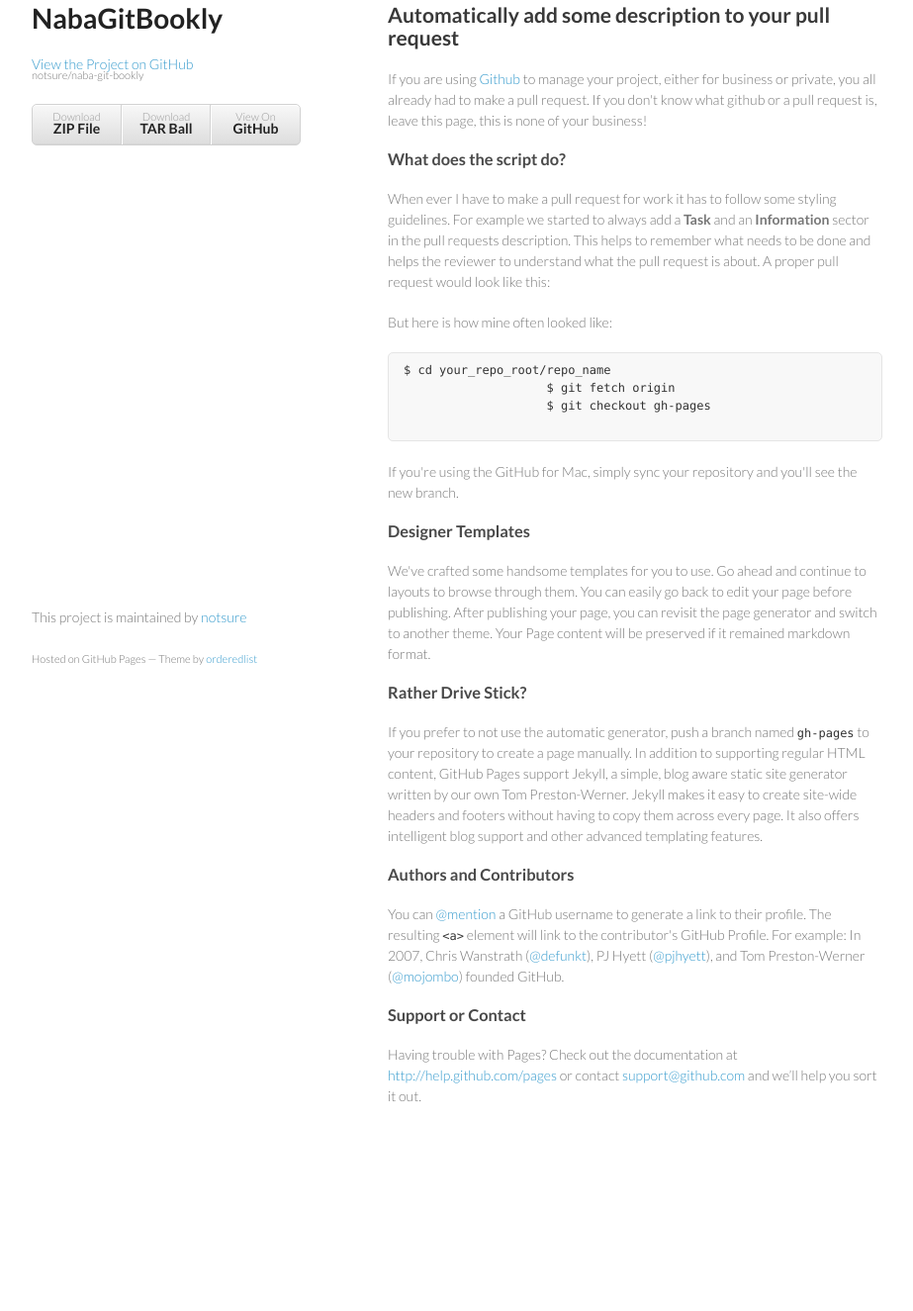
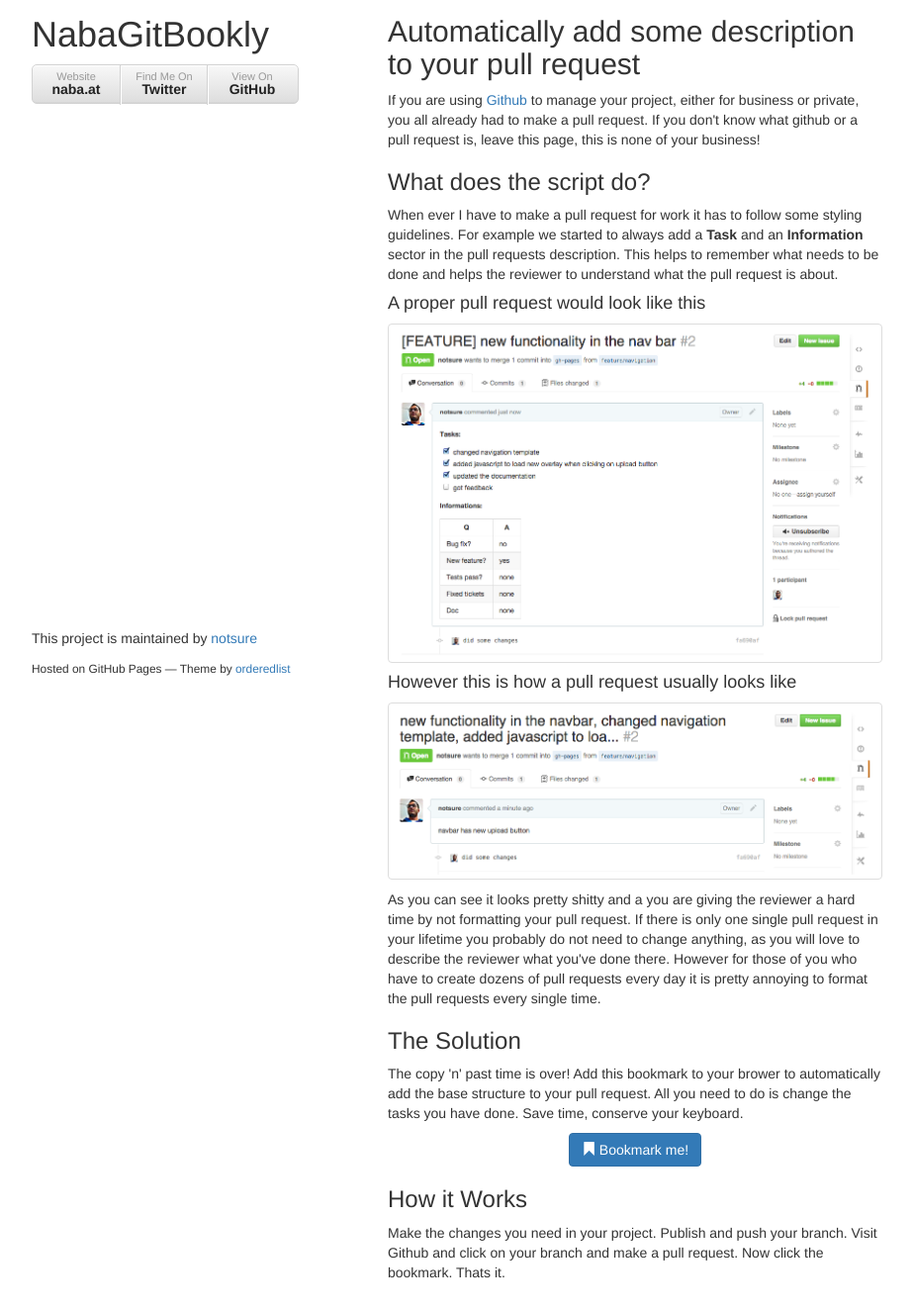
Before and after one commit to notsure/naba-git-bookly, a plain HTML site: page index.html in a window 1280 px wide. Shown: the part 55-1380 px from the top of the page at 99% size, without its empty margins (178-1101 px from the left). Before the commit the page ends 1243 px from the top, so only its background shows below. Drawn offline with nearby package versions, Linux system fonts and the light colour scheme.

Commit message:
added images and description

```diff
--- a/index.html
+++ b/index.html
@@ -8,6 +8,7 @@
         <link rel="stylesheet" href="stylesheets/styles.css">
         <link rel="stylesheet" href="stylesheets/pygment_trac.css">
         <meta name="viewport" content="width=device-width, initial-scale=1, user-scalable=no">
+        <link rel="stylesheet" href="https://maxcdn.bootstrapcdn.com/bootstrap/3.2.0/css/bootstrap.min.css">
         <!--[if lt IE 9]>
         <script src="//html5shiv.googlecode.com/svn/trunk/html5.js"></script>
         <![endif]-->
@@ -17,15 +18,11 @@
             <header>
                 <h1>NabaGitBookly</h1>
                 <p></p>
-                <p class="view">
-                    <a href="https://github.com/notsure/naba-git-bookly">
-                        View the Project on GitHub <small>notsure/naba-git-bookly</small>
-                    </a>
                 </p>
                 <ul>
-                    <li><a href="https://github.com/notsure/naba-git-bookly/zipball/master">Download <strong>ZIP File</strong></a></li>
-                    <li><a href="https://github.com/notsure/naba-git-bookly/tarball/master">Download <strong>TAR Ball</strong></a></li>
-                    <li><a href="https://github.com/notsure/naba-git-bookly">View On <strong>GitHub</strong></a></li>
+                    <li><a href="http://www.naba.at" target="_blank">Website <strong>naba.at</strong></a></li>
+                    <li><a href="https://twitter.com/nochbur" target="_blank">Find Me On <strong>Twitter</strong></a></li>
+                    <li><a href="https://github.com/notsure/naba-git-bookly" target="_blank">View On <strong>GitHub</strong></a></li>
                 </ul>
             </header>
             <section>
@@ -41,44 +38,56 @@
                 </p>
 
                 <h3>What does the script do?</h3>
+
                 <p>
                     When ever I have to make a pull request for work it has to follow some styling
                     guidelines. For example we started to always add a <b>Task</b> and an <b>Information</b>
                     sector in the pull requests description. This helps to remember what needs
                     to be done and helps the reviewer to understand what the pull request is about.
-                    A proper pull request would look like this:
+                </p>
+
+                <h4>A proper pull request would look like this</h4>
+                <p>
+                    <img class="img-thumbnail" src="/images/proper-pullrequest.png" title="This is how a pull request should look like"/>
+                </p>
+
+                <h4>However this is how a pull request usually looks like</h4>
+                <p>
+                    <img class="img-thumbnail" src="/images/shitty-pullrequest.png" title="This is how a pull request should look like"/>
                 </p>
 
                 <p>
-                    But here is how mine often looked like:
+                    As you can see it looks pretty shitty and a you are giving the reviewer
+                    a hard time by not formatting your pull request. If there is only one single
+                    pull request in your lifetime you probably do not need to change anything, as
+                    you will love to describe the reviewer what you've done there. However for those of
+                    you who have to create dozens of pull requests every day it is pretty annoying
+                    to format the pull requests every single time.
                 </p>
 
-                <pre><code>$ cd your_repo_root/repo_name
-                    $ git fetch origin
-                    $ git checkout gh-pages
-                </code></pre>
+                <h3>The Solution</h3>
 
-                <p>If you're using the GitHub for Mac, simply sync your repository and you'll see the new branch.</p>
+                <p>
+                    The copy 'n' past time is over! Add this bookmark to your brower to automatically
+                    add the base structure to your pull request. All you need to do is change the
+                    tasks you have done. Save time, conserve your keyboard.
 
-                <h3>
-                    <a name="designer-templates" class="anchor" href="#designer-templates"><span class="octicon octicon-link"></span></a>Designer Templates</h3>
+                    <p style="text-align:center;">
+                    <a data-toggle="tooltip" data-placement="bottom" title="Simply Drag'n'Drop this bookmark in your browsers bookmarks bar" class="btn btn-primary info-tool" href="javascript:var text;if(window.location.href.match("github.com"))if(window.location.href.match("/compare/")){$(".js-quick-submit")||$(".js-details-target").click(),text="** NabaGitBookly **\nPlease enter a title for you pull request.\n\nYou may want to use some of these prefixes:\n[WIP] \n[FEATURE] \n[BUGFIX] \n[HOTFIX] \n[EXPERIMENTAL]";var pullRequestTitle=prompt(text,$("#pull_request_title").val());pullRequestTitle&&$("#pull_request_title").val(pullRequestTitle),text="__Tasks:__\n- [x] done\n- [ ] todo\n- [ ] got feedback\n\n__Informations:__\n\n| Q             | A\n| ------------- | ---\n| Bug fix?      | no\n| New feature?  | yes\n| Tests pass?   | yes\n| Fixed tickets | none\n| Doc           | none\n",$(".js-quick-submit").html(text),$(".composer-submit").click()}else text="** NabaGitBookly **\nThis fancy script currently only works on new pull requests!",alert(text);else{text="** NabaGitBookly **\nWoops sorry this script only works on a www.github.com pull-request page.\n\nDo you want me to redirect you to:\n http://www.github.com?";var redirect=confirm(text);redirect&&(window.location.href="http://www.github.com")}">
+                        <span class="glyphicon glyphicon-bookmark"></span>
+                        Bookmark me!
+                    </a>
+                    </p>
+                </p>
 
-                <p>We've crafted some handsome templates for you to use. Go ahead and continue to layouts to browse through them. You can easily go back to edit your page before publishing. After publishing your page, you can revisit the page generator and switch to another theme. Your Page content will be preserved if it remained markdown format.</p>
+                <h3>How it Works</h3>
 
-                <h3>
-                    <a name="rather-drive-stick" class="anchor" href="#rather-drive-stick"><span class="octicon octicon-link"></span></a>Rather Drive Stick?</h3>
+                <p>
+                    Make the changes you need in your project. Publish and push your branch.
+                    Visit Github and click on your branch and make a pull request. Now click the
+                    bookmark. Thats it.
+                </p>
 
-                <p>If you prefer to not use the automatic generator, push a branch named <code>gh-pages</code> to your repository to create a page manually. In addition to supporting regular HTML content, GitHub Pages support Jekyll, a simple, blog aware static site generator written by our own Tom Preston-Werner. Jekyll makes it easy to create site-wide headers and footers without having to copy them across every page. It also offers intelligent blog support and other advanced templating features.</p>
-
-                <h3>
-                    <a name="authors-and-contributors" class="anchor" href="#authors-and-contributors"><span class="octicon octicon-link"></span></a>Authors and Contributors</h3>
-
-                <p>You can <a href="https://github.com/blog/821" class="user-mention">@mention</a> a GitHub username to generate a link to their profile. The resulting <code>&lt;a&gt;</code> element will link to the contributor's GitHub Profile. For example: In 2007, Chris Wanstrath (<a href="https://github.com/defunkt" class="user-mention">@defunkt</a>), PJ Hyett (<a href="https://github.com/pjhyett" class="user-mention">@pjhyett</a>), and Tom Preston-Werner (<a href="https://github.com/mojombo" class="user-mention">@mojombo</a>) founded GitHub.</p>
-
-                <h3>
-                    <a name="support-or-contact" class="anchor" href="#support-or-contact"><span class="octicon octicon-link"></span></a>Support or Contact</h3>
-
-                <p>Having trouble with Pages? Check out the documentation at <a href="http://help.github.com/pages">http://help.github.com/pages</a> or contact <a href="mailto:support@github.com">support@github.com</a> and we’ll help you sort it out.</p>
             </section>
             <footer>
                 <p>This project is maintained by <a href="https://github.com/notsure">notsure</a></p>
@@ -86,6 +95,12 @@
             </footer>
         </div>
         <script src="javascripts/scale.fix.js"></script>
-
+        <script src="https://code.jquery.com/jquery-2.1.1.min.js"></script>
+        <script src="https://maxcdn.bootstrapcdn.com/bootstrap/3.2.0/js/bootstrap.min.js"></script>
+        <script>
+         $(document).ready(function() {
+           $('.info-tool').tooltip();
+         });
+        </script>
     </body>
 </html>
```
Also changed, not shown: images/proper-pullrequest.png (added), images/shitty-pullrequest.png (added), 1 other file.
